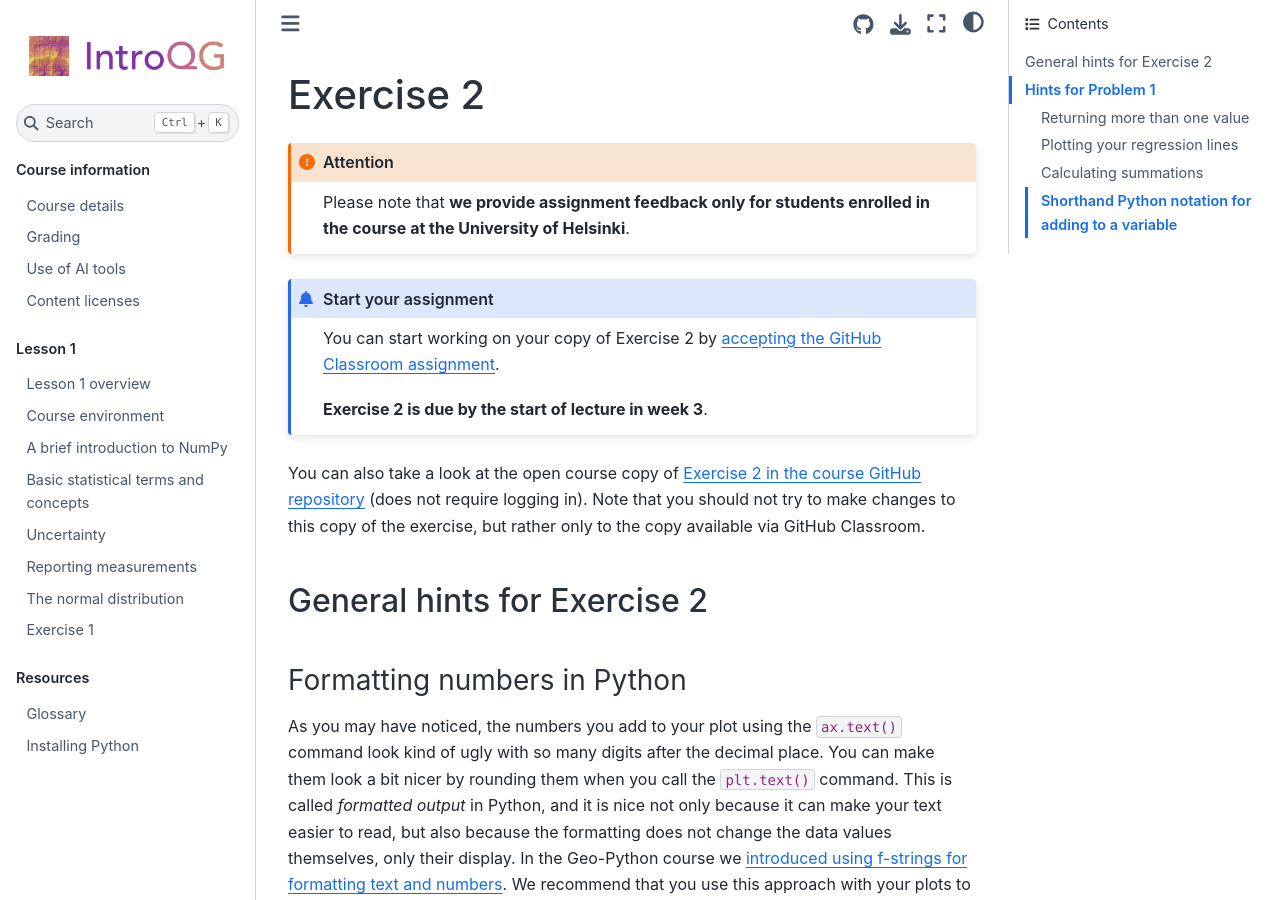
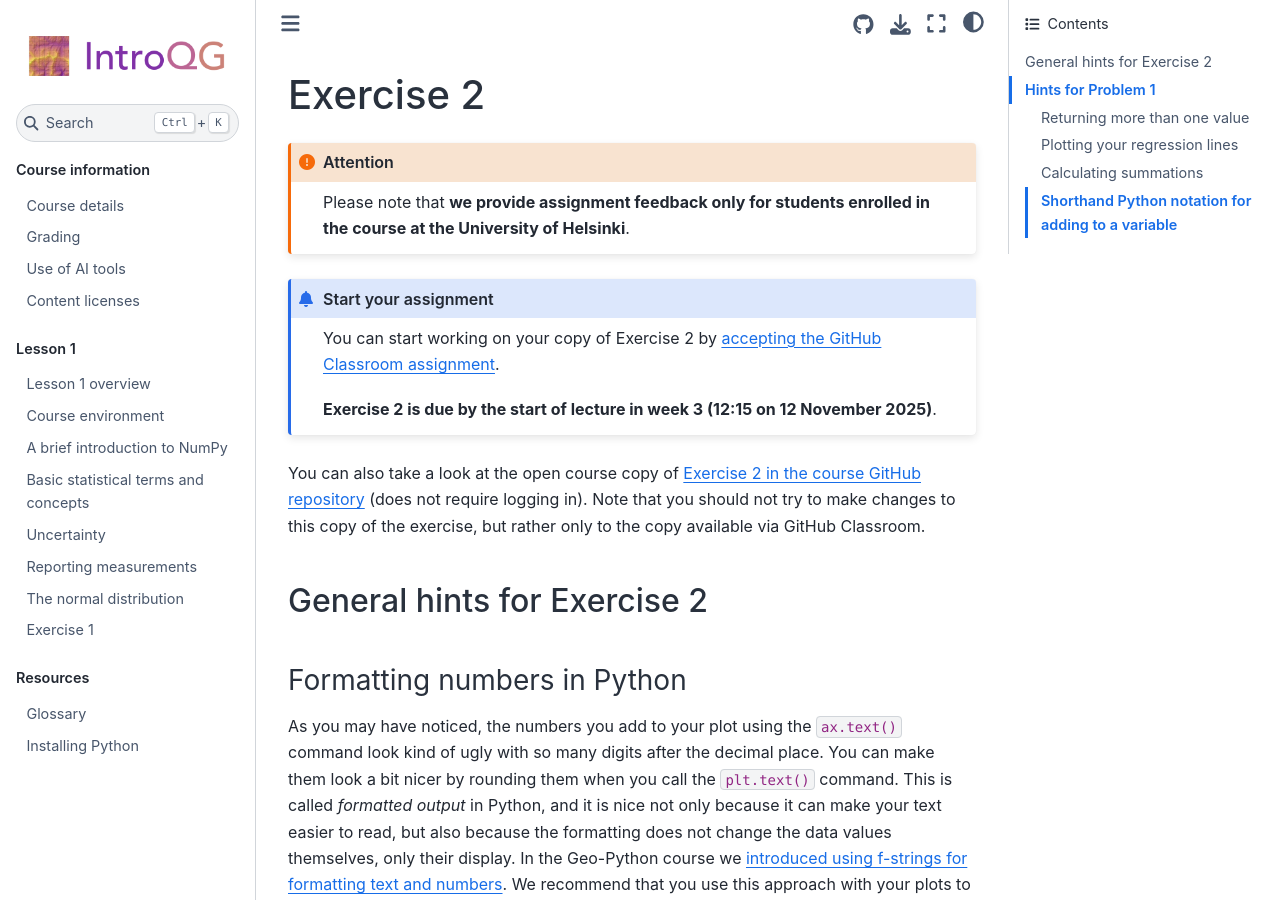
Before and after one commit to IntroQG/site, a Sphinx documentation site: the page built from source/lessons/L2/exercise-2.rst, in a window 1280 px wide and 900 px high. Built offline with Sphinx 7.4.7 and the Sphinx Book theme 1.1.4, drawn with Linux system fonts in a browser that asks for light colours.

Commit message:
Update for 2025

```diff
--- a/source/lessons/L2/exercise-2.rst
+++ b/source/lessons/L2/exercise-2.rst
@@ -7,11 +7,11 @@
 
 .. admonition:: Start your assignment
 
-    You can start working on your copy of Exercise 2 by `accepting the GitHub Classroom assignment <https://classroom.github.com/a/XW5JpwP_>`__.
+    You can start working on your copy of Exercise 2 by `accepting the GitHub Classroom assignment <https://classroom.github.com/a/djK275Os_>`__.
 
-    **Exercise 2 is due by the start of lecture in week 3**.
+    **Exercise 2 is due by the start of lecture in week 3 (12:15 on 12 November 2025)**.
 
-You can also take a look at the open course copy of `Exercise 2 in the course GitHub repository <https://github.com/IntroQG-2023/Exercise-2>`__ (does not require logging in).
+You can also take a look at the open course copy of `Exercise 2 in the course GitHub repository <https://github.com/IntroQG-2025/Exercise-2>`__ (does not require logging in).
 Note that you should not try to make changes to this copy of the exercise, but rather only to the copy available via GitHub Classroom.
 
 General hints for Exercise 2
```
Also changed, not shown: source/notebooks/L2/goodness-of-fit.ipynb, source/notebooks/L2/least-squares.ipynb.
